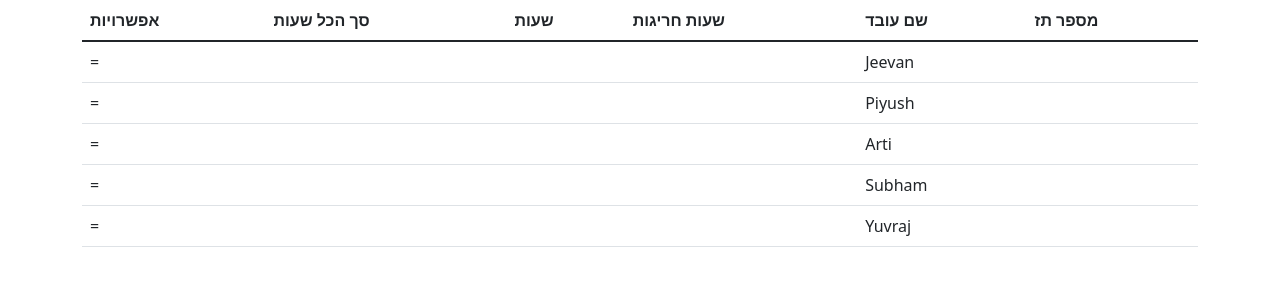
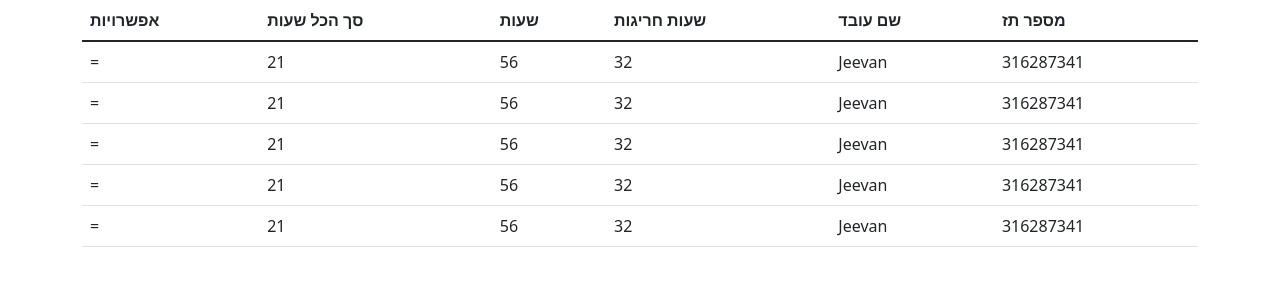
Before and after one commit to ronyderra/DND, a React (Create React App) app: page / in a window 1280 px wide. Shown: the top 300 px of the page. Built offline with nearby package versions, Linux system fonts and the light colour scheme.

Commit message:
data confi

```diff
--- a/src/styles.css
+++ b/src/styles.css
@@ -1,38 +1,3 @@
 .App {
   text-align: center;
 }
-
-.App-logo {
-  height: 40vmin;
-  pointer-events: none;
-}
-
-@media (prefers-reduced-motion: no-preference) {
-  .App-logo {
-    animation: App-logo-spin infinite 20s linear;
-  }
-}
-
-.App-header {
-  background-color: #282c34;
-  min-height: 100vh;
-  display: flex;
-  flex-direction: column;
-  align-items: center;
-  justify-content: center;
-  font-size: calc(10px + 2vmin);
-  color: white;
-}
-
-.App-link {
-  color: #61dafb;
-}
-
-@keyframes App-logo-spin {
-  from {
-    transform: rotate(0deg);
-  }
-  to {
-    transform: rotate(360deg);
-  }
-}
--- a/src/tempData.json
+++ b/src/tempData.json
@@ -1,29 +1,46 @@
+
+
 {
     "data": [
       {
+        "id": 316287341,
         "name": "Jeevan",
-        "age": 21,
-        "gender": "male"
+        "overLimitHours": 32,
+        "manualHours": 45,
+        "hours": 56,
+        "sumHours": 21
       },
       {
-        "name": "Piyush",
-        "age": 17,
-        "gender": "male"
+        "id": 316287341,
+        "name": "Jeevan",
+        "overLimitHours": 32,
+        "manualHours": 45,
+        "hours": 56,
+        "sumHours": 21
       },
       {
-        "name": "Arti",
-        "age": 22,
-        "gender": "female"
+        "id": 316287341,
+        "name": "Jeevan",
+        "overLimitHours": 32,
+        "manualHours": 45,
+        "hours": 56,
+        "sumHours": 21
       },
       {
-        "name": "Subham",
-        "age": 21,
-        "gender": "male"
+        "id": 316287341,
+        "name": "Jeevan",
+        "overLimitHours": 32,
+        "manualHours": 45,
+        "hours": 56,
+        "sumHours": 21
       },
       {
-        "name": "Yuvraj",
-        "age": 23,
-        "gender": "male"
+        "id": 316287341,
+        "name": "Jeevan",
+        "overLimitHours": 32,
+        "manualHours": 45,
+        "hours": 56,
+        "sumHours": 21
       }
     ]
   }
```
